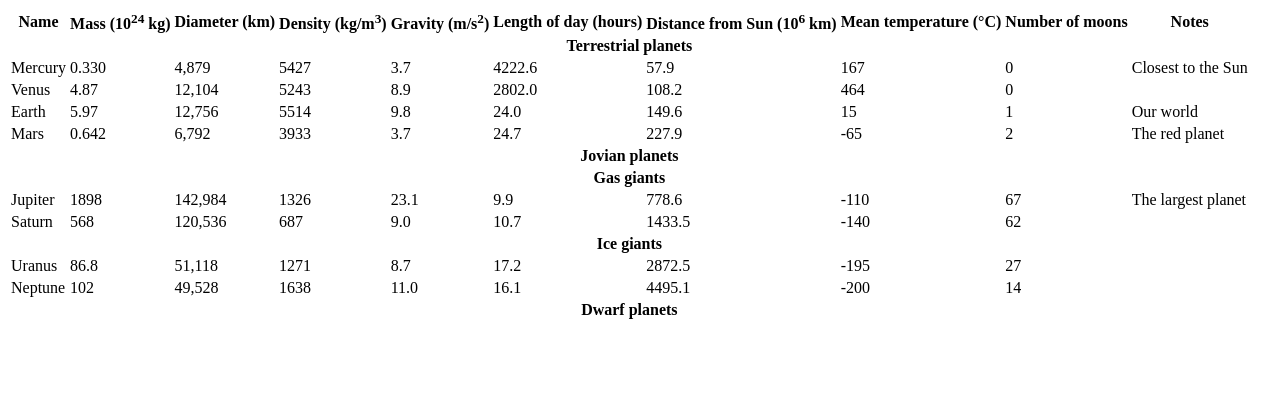
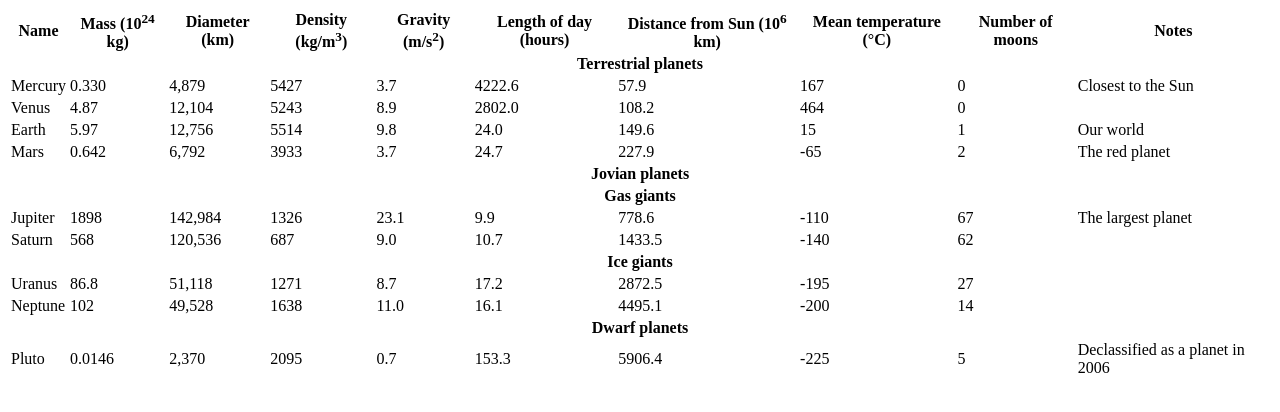
Before and after one commit to carson1530/carson1530.github.io, a plain HTML site: page index.html in a window 1280 px wide. Drawn offline with Linux system fonts and the light colour scheme.

Commit message:
Update index.html

```diff
--- a/index.html
+++ b/index.html
@@ -139,3 +139,16 @@
       <th colspan="10">Dwarf planets</th>
     </tr>
     <tr>
+      <td>Pluto</td>
+      <td>0.0146</td>
+      <td>2,370</td>
+      <td>2095</td>
+      <td>0.7</td>
+      <td>153.3</td>
+      <td>5906.4</td>
+      <td>-225</td>
+      <td>5</td>
+      <td>Declassified as a planet in 2006</td>
+    </tr>
+  </tbody>
+</table>
```
